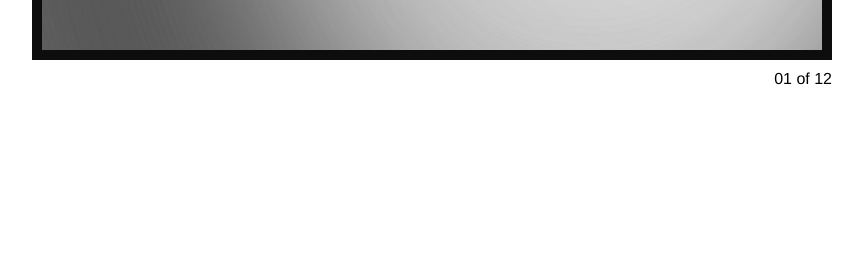
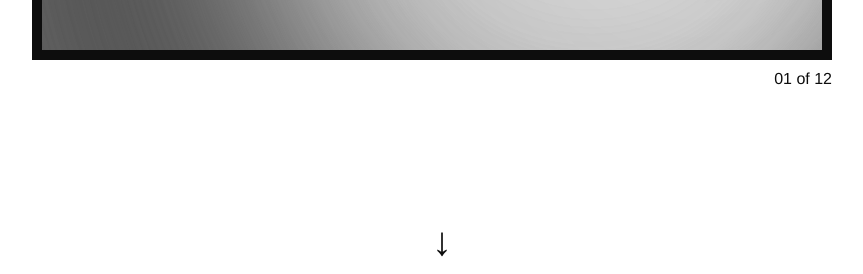
Before and after one commit to chrisbolin/elements, a React (Create React App) app: page / in a window 1280 px wide. Shown: the part 526-800 px from the top of the page, without its empty margins (208-1071 px from the left). Built offline with nearby package versions, Linux system fonts and the light colour scheme.

Commit message:
page styling

```diff
--- a/src/App.js
+++ b/src/App.js
@@ -17,40 +17,56 @@ import Cover from "./Cover";
 
 const padToTwo = n => (n < 10 ? `0${n}` : n);
 
-const Page = ({ component, number, total }) => {
+const Page = ({
+  component,
+  number,
+  total,
+  footer = null,
+  footerClassName = ""
+}) => {
   return (
     <div className="page">
       {createElement(component)}
       <div className="number">
         {padToTwo(number)} of {padToTwo(total)}
       </div>
+      {footer && <div className={`footer ${footerClassName}`}>{footer}</div>}
     </div>
   );
 };
 
-const pages = [
-  Contact01,
+const firstPiece = Contact11;
+const lastPiece = Contact02;
+
+const otherPieces = [
+  Contact06,
   Contact13,
   Contact05,
-  Contact06,
   Contact07,
   Contact04,
+  Contact01,
   Contact09,
   Contact10,
   Contact12,
-  Contact15,
-  Contact02
+  Contact15
 ];
 
-const total = pages.length + 1;
+const total = otherPieces.length + 2;
 
 const App = () => (
   <div className="app">
-    <Page component={Contact11} number={1} total={total} />
+    <Page
+      component={firstPiece}
+      number={1}
+      total={total}
+      footer="↓"
+      footerClassName="first-footer"
+    />
     <Cover />
-    {pages.map((page, index) => (
+    {otherPieces.map((page, index) => (
       <Page component={page} key={index} number={index + 2} total={total} />
     ))}
+    <Page component={lastPiece} number={total} total={total} footer="(end)" />
   </div>
 );
 
--- a/src/index.css
+++ b/src/index.css
@@ -3,6 +3,7 @@ body {
   font-weight: 400;
   margin: 0;
   background-color: #0d0d0d;
+  color: #0d0d0d;
 }
 
 .app {
@@ -19,6 +20,23 @@ body {
   max-width: 800px;
   margin: auto;
   padding: 0 10px;
+  position: relative;
+}
+
+.page .footer {
+  position: absolute;
+  bottom: 0;
+  text-align: center;
+  width: 100%;
+  margin-bottom: 10px;
+}
+
+.page .first-footer {
+  font-size: 40px;
+}
+
+.page .last-footer {
+  font-size: 40px;
 }
 
 .number {
@@ -81,3 +99,8 @@ body {
 .cover .text.footnote {
   text-align: right;
 }
+
+::selection {
+  color: #5165ff;
+  background-color: hsl(0, 58%, 50%);
+}
```
